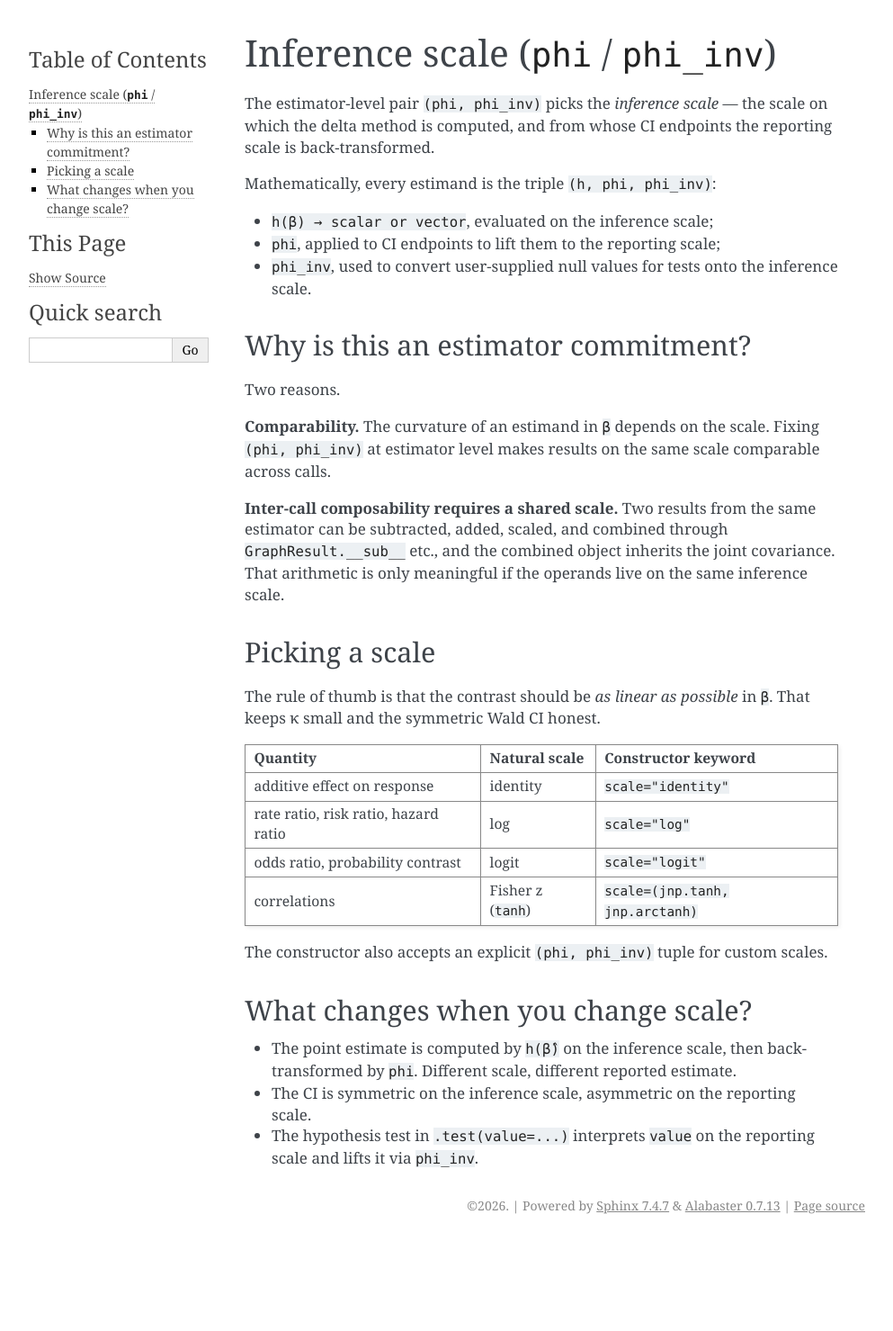
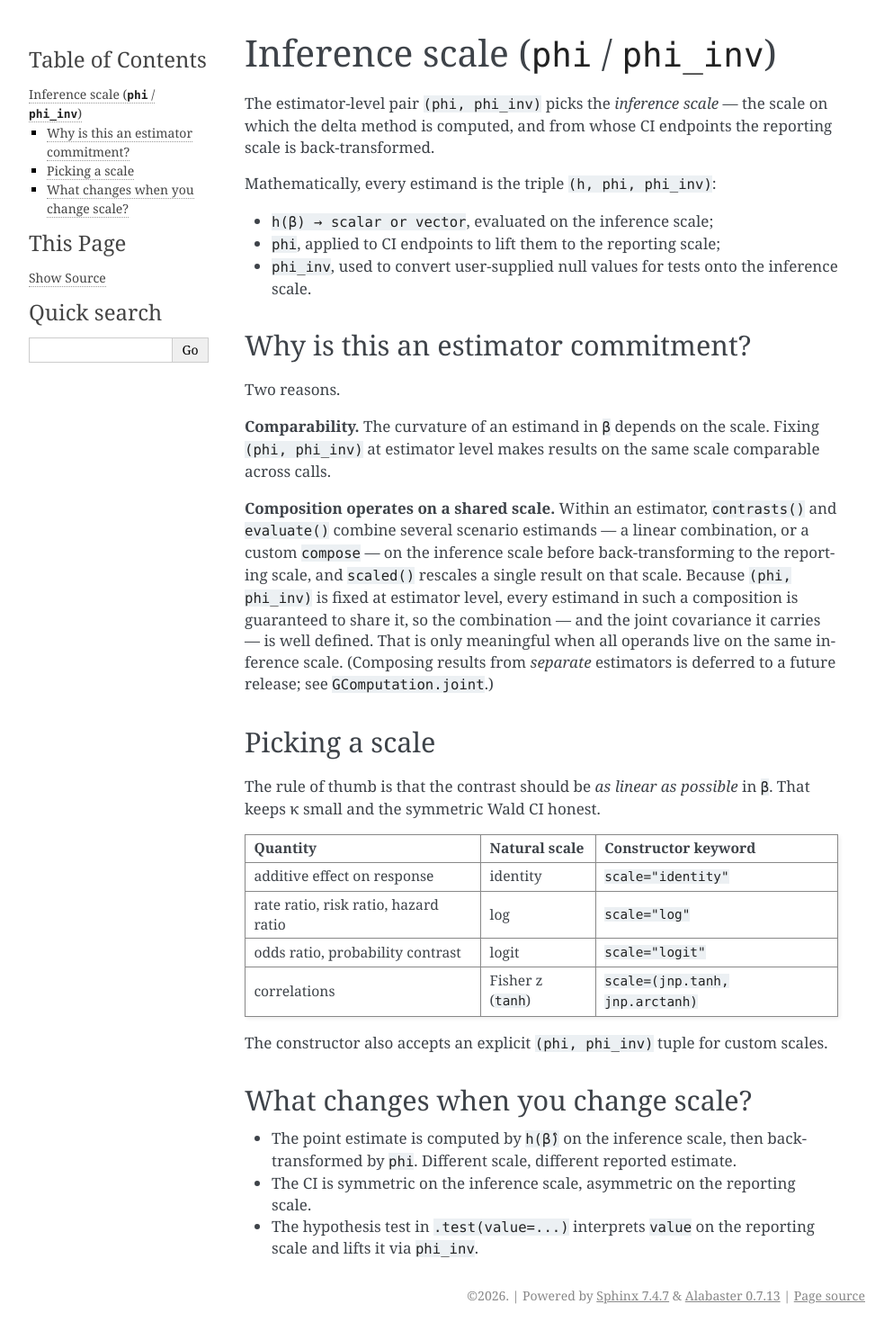
Before and after one commit to huntermills707/pymargins, a Sphinx documentation site: the page built from docs/explanations/inference_scale.md, in a window 1280 px wide. Shown: the whole page at 90% size, without its empty margins (148-1141 px from the left). Built offline with Sphinx 7.4.7, drawn with Linux system fonts in a browser that asks for light colours; before the commit the page ends 1379 px from its top, so only the background shows below that.

Commit message:
docs: drop removed GraphResult.__sub__ reference in inference_scale
The "inter-call composability" paragraph still described post-hoc result
arithmetic (GraphResult.__sub__ etc.), removed in the R8 audit fixes.
Rewrite it around contrasts()/evaluate()/scaled() on the shared inference
scale and note cross-estimator composition is deferred to joint().

```diff
--- a/docs/explanations/inference_scale.md
+++ b/docs/explanations/inference_scale.md
@@ -18,11 +18,16 @@ Two reasons.
 scale. Fixing `(phi, phi_inv)` at estimator level makes results on the
 same scale comparable across calls.
 
-**Inter-call composability requires a shared scale.** Two results
-from the same estimator can be subtracted, added, scaled, and combined
-through `GraphResult.__sub__` etc., and the combined object
-inherits the joint covariance. That arithmetic is only meaningful if
-the operands live on the same inference scale.
+**Composition operates on a shared scale.** Within an estimator,
+`contrasts()` and `evaluate()` combine several scenario estimands — a
+linear combination, or a custom `compose` — on the inference scale
+before back-transforming to the reporting scale, and `scaled()` rescales
+a single result on that scale. Because `(phi, phi_inv)` is fixed at
+estimator level, every estimand in such a composition is guaranteed to
+share it, so the combination — and the joint covariance it carries — is
+well defined. That is only meaningful when all operands live on the same
+inference scale. (Composing results from *separate* estimators is
+deferred to a future release; see `GComputation.joint`.)
 
 ## Picking a scale
 
```
